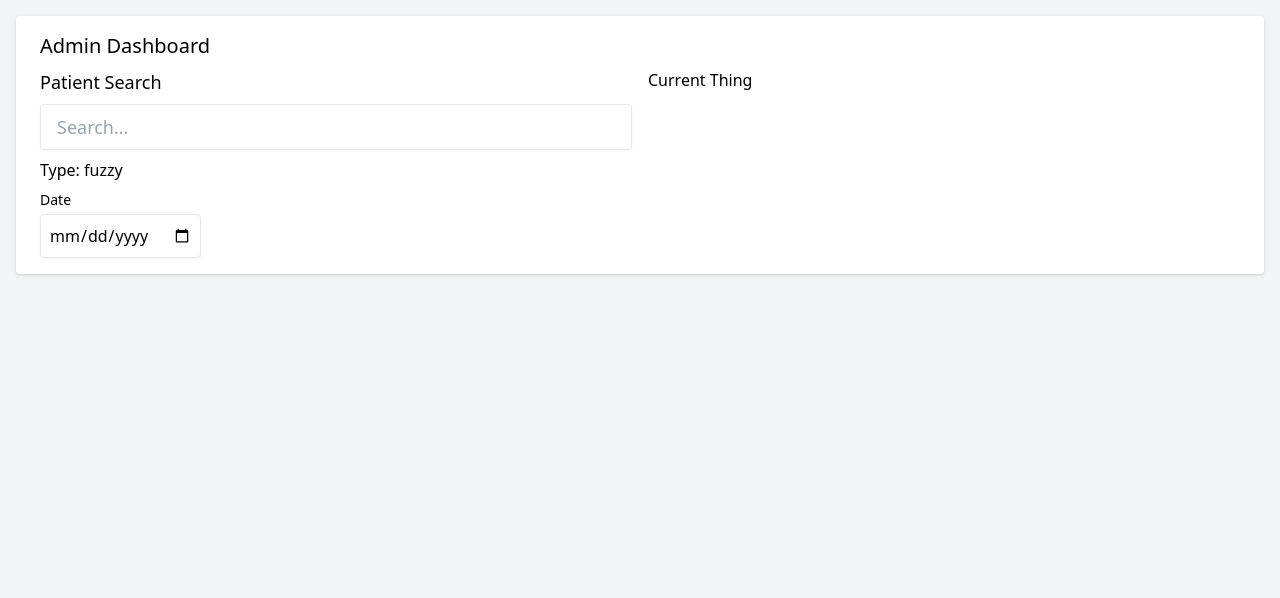
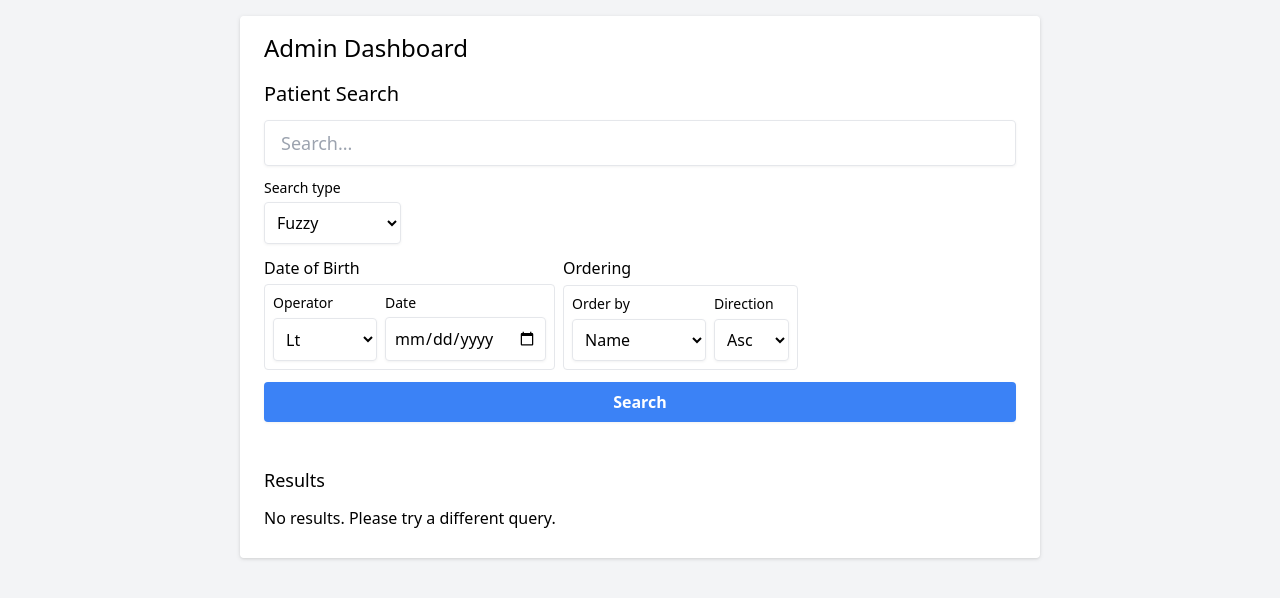
Before and after one commit to cipherstash-archive/cipherstash-workers-demo, a React (Vite) app in the folder app/: page /admin in a window 1280 px wide. Shown: the top 598 px of the page. Built offline with nearby package versions, Linux system fonts and the light colour scheme.

Commit message:
Flesh out admin page

```diff
--- a/app/src/Admin.tsx
+++ b/app/src/Admin.tsx
@@ -1,25 +1,107 @@
+import { useState } from "react";
 import { useQuery } from "react-query";
 
+type Operator = "lt" | "lte" | "gt" | "gte" | "eq" | "between";
+
 export default function Admin() {
-  // const data = useQuery();
+  const [dateOperator, setDateOperator] = useState<Operator>("lt");
+
+  const { refetch } = useQuery([], async () => {}, {
+    enabled: false,
+  });
 
   return (
-    <div className="py-4 px-6 max-w-full drop-shadow bg-white rounded mx-auto">
-      <h2 className="text-xl mb-2">Admin Dashboard</h2>
-      <div className="grid grid-cols-2 gap-4">
-        <div className="grid gap-2">
-          <h3 className="text-lg">Patient Search</h3>
-          <input className="py-2 px-4 text-lg w-full" placeholder="Search..." />
-          Type: fuzzy
-          <br />
-          <label className="grid gap-1 w-fit">
-            <span className="text-sm">Date</span>
-            <input type="date" />
-          </label>
+    <div className="py-4 px-6 max-w-full w-[800px] drop-shadow bg-white rounded mx-auto">
+      <h2 className="text-2xl mb-4">Admin Dashboard</h2>
+      <div className="grid grid-cols-1 gap-3">
+        <h3 className="text-xl">Patient Search</h3>
+        <input className="py-2 px-4 text-lg w-full" placeholder="Search..." />
+
+        <label className="grid gap-1">
+          <span className="text-sm">Search type</span>
+          <select className="w-fit" defaultValue="fuzzy">
+            <option value="fuzzy">Fuzzy</option>
+            <option value="name-fuzzy">Name (fuzzy)</option>
+            <option value="name-exact">Name (exact)</option>
+          </select>
+        </label>
+
+        <div className="flex flex-wrap gap-2">
+          <div className="grid grid-cols-1 gap-1">
+            <span className="text-md">Date of Birth</span>
+            <div className="flex flex-wrap gap-2 border rounded p-2 w-fit">
+              <label className="grid gap-1">
+                <span className="text-sm">Operator</span>
+                <select
+                  className="w-fit"
+                  value={dateOperator}
+                  onChange={(e) => setDateOperator(e.target.value as Operator)}
+                >
+                  <option value="eq">Eq</option>
+                  <option value="lt">Lt</option>
+                  <option value="lte">Lte</option>
+                  <option value="gt">Gt</option>
+                  <option value="gte">Gte</option>
+                  <option value="between">Between</option>
+                </select>
+              </label>
+
+              {dateOperator === "between" && (
+                <>
+                  <label className="grid gap-1">
+                    <span className="text-sm">Min Date</span>
+                    <input type="date" />
+                  </label>
+                  <label className="grid gap-1">
+                    <span className="text-sm">Max Date</span>
+                    <input type="date" />
+                  </label>
+                </>
+              )}
+
+              {dateOperator !== "between" && (
+                <label className="grid gap-1">
+                  <span className="text-sm">Date</span>
+                  <input type="date" />
+                </label>
+              )}
+            </div>
+          </div>
+
+          <div className="grid grid-cols-1 gap-1">
+            <span className="text-md">Ordering</span>
+
+            <div className="flex flex-wrap gap-2 border rounded p-2 w-fit">
+              <label className="grid gap-1">
+                <span className="text-sm">Order by</span>
+                <select className="w-fit" defaultValue="fuzzy">
+                  <option value="name">Name</option>
+                  <option value="dob">Date of Birth</option>
+                </select>
+              </label>
+              <label className="grid gap-1">
+                <span className="text-sm">Direction</span>
+                <select className="w-fit" defaultValue="asc">
+                  <option value="asc">Asc</option>
+                  <option value="desc">Desc</option>
+                </select>
+              </label>
+            </div>
+          </div>
         </div>
-        <div>
-          <h3>Current Thing</h3>
-        </div>
+
+        <button
+          className="px-6 py-2 rounded drop-shadow-sm bg-blue-500 text-white font-bold hover:bg-blue-600"
+          onClick={() => refetch()}
+        >
+          Search
+        </button>
+
+        <h3 className="text-lg mt-8">Results</h3>
+
+        <div>No results. Please try a different query.</div>
+
+        <div></div>
       </div>
     </div>
   );
--- a/app/src/Home.tsx
+++ b/app/src/Home.tsx
@@ -48,7 +48,7 @@ export default function Home() {
     <>
       <AdminLink />
       <div className="py-4 px-6 max-w-full w-[800px] drop-shadow bg-white rounded mx-auto">
-        <h2 className="text-xl mb-2">Patient Information</h2>
+        <h2 className="text-2xl mb-4">Patient Information</h2>
         <p className="mb-4 text-sm text-gray-600">
           We want to collect your medical information for totally non-malicious
           reasons.
--- a/app/src/index.css
+++ b/app/src/index.css
@@ -8,8 +8,9 @@ body {
 }
 
 input,
-textarea {
-  @apply border drop-shadow-sm rounded p-2;
+textarea,
+select {
+  @apply border drop-shadow-sm rounded p-2 bg-white;
 }
 
 input.invalid,
--- a/src/index.ts
+++ b/src/index.ts
@@ -3,12 +3,11 @@ import { Stash } from "@cipherstash/stashjs-worker";
 
 import { HandlerError } from "./utils";
 import { serveStaticFile } from "./static";
-import { PatientRecord, PatientRecordQuery } from "./patient";
+import { PatientRecord, PatientRecordQuery, decodeQuery } from "./patient";
 
 import { v4 as uuidv4 } from "uuid";
 
 import SCHEMA from "../users.annotated.json";
-import { decodeQuery } from "./record";
 
 export interface Env {
   // The host of the CipherStash instance
```
